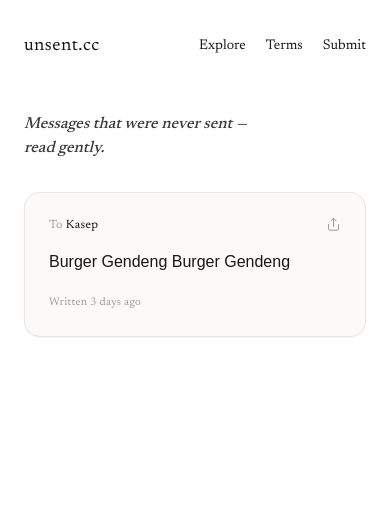
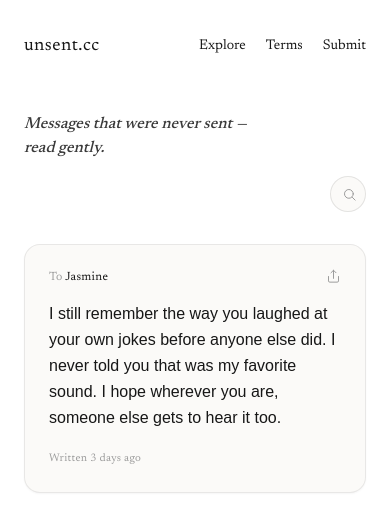
Before and after one commit to byanrkh/unsent.cc, a Next.js app: page /explore in a window 390 px wide. Shown: the top 532 px of the page. Built offline with nearby package versions, Linux system fonts and the light colour scheme; a web font is replaced by a local one.

Commit message:
unsent: ToS page

```diff
--- a/app/(root)/(home)/Components/UnsentForm.tsx
+++ b/app/(root)/(home)/Components/UnsentForm.tsx
@@ -91,13 +91,14 @@ export default function UnsentForm() {
           </span>
         </button>
 
-        <span
+        <motion.span
           className={`text-[11px] tabular-nums transition-colors duration-200 sm:text-xs ${getCounterColor(
             message.length,
           )}`}
+          transition={morphTransition}
         >
           {message.length}/{MAX_MESSAGE_LENGTH}
-        </span>
+        </motion.span>
       </div>
     </div>
   );
--- /dev/null
+++ b/app/(root)/explore/Components/ExploreSearch.tsx
@@ -0,0 +1,142 @@
+"use client";
+
+import { useEffect, useRef, useState } from "react";
+import ExploreCard from "./ExploreCard";
+
+type Letter = {
+  to: string;
+  message: string;
+  date?: string;
+};
+
+type ExploreSearchProps = {
+  letters: Letter[];
+};
+
+export default function ExploreSearch({ letters }: ExploreSearchProps) {
+  const [query, setQuery] = useState("");
+  const [expanded, setExpanded] = useState(false);
+
+  const wrapperRef = useRef<HTMLDivElement>(null);
+  const inputRef = useRef<HTMLInputElement>(null);
+
+  const hasQuery = query.trim().length > 0;
+
+  function openSearch() {
+    setExpanded(true);
+    // Wait a frame so the width transition has started before focusing —
+    // focusing immediately can yank the page on mobile mid-animation.
+    requestAnimationFrame(() => inputRef.current?.focus());
+  }
+
+  function collapseIfEmpty() {
+    if (!hasQuery) setExpanded(false);
+  }
+
+  // Klik di luar box search → tutup lagi (kalau kosong).
+  useEffect(() => {
+    function handlePointerDown(event: MouseEvent) {
+      if (!wrapperRef.current) return;
+      if (!wrapperRef.current.contains(event.target as Node)) {
+        collapseIfEmpty();
+      }
+    }
+    document.addEventListener("mousedown", handlePointerDown);
+    return () => document.removeEventListener("mousedown", handlePointerDown);
+    // eslint-disable-next-line react-hooks/exhaustive-deps
+  }, [hasQuery]);
+
+  // Escape → clear & tutup.
+  useEffect(() => {
+    function handleKeyDown(event: KeyboardEvent) {
+      if (event.key === "Escape") {
+        setQuery("");
+        setExpanded(false);
+        inputRef.current?.blur();
+      }
+    }
+    window.addEventListener("keydown", handleKeyDown);
+    return () => window.removeEventListener("keydown", handleKeyDown);
+  }, []);
+
+  const normalizedQuery = query.trim().toLowerCase();
+  const filteredLetters = normalizedQuery
+    ? letters.filter(
+        (letter) =>
+          letter.to.toLowerCase().includes(normalizedQuery) ||
+          letter.message.toLowerCase().includes(normalizedQuery),
+      )
+    : letters;
+
+  return (
+    <>
+      <div className="mb-8 flex flex-col gap-4 sm:mb-12 sm:flex-row sm:items-end sm:justify-between">
+        <p className="max-w-80 text-base italic text-[#3a3a3a] font-medium">
+          Messages that were never sent —
+          <br />
+          read gently.
+        </p>
+
+        <div
+          ref={wrapperRef}
+          onMouseEnter={() => setExpanded(true)}
+          onMouseLeave={collapseIfEmpty}
+          className={`flex h-9 shrink-0 items-center self-end overflow-hidden rounded-full border border-[#171717]/10 bg-[#fbfaf8] transition-[width] duration-300 ease-[cubic-bezier(0.16,1,0.3,1)] sm:self-auto ${
+            expanded ? "w-56 sm:w-64" : "w-9"
+          }`}
+        >
+          <button
+            type="button"
+            onClick={openSearch}
+            aria-label="Search unsent letters"
+            className="flex h-9 w-9 shrink-0 items-center justify-center text-[#9c9c9c] transition-colors duration-200 hover:text-[#171717]"
+          >
+            <svg
+              width="15"
+              height="15"
+              viewBox="0 0 24 24"
+              fill="none"
+              stroke="currentColor"
+              strokeWidth="1.6"
+              strokeLinecap="round"
+              strokeLinejoin="round"
+            >
+              <circle cx="11" cy="11" r="7" />
+              <line x1="21" y1="21" x2="16.65" y2="16.65" />
+            </svg>
+          </button>
+
+          <input
+            ref={inputRef}
+            type="text"
+            value={query}
+            onChange={(e) => setQuery(e.target.value)}
+            onFocus={() => setExpanded(true)}
+            onBlur={collapseIfEmpty}
+            placeholder="Search a name or word…"
+            className={`w-full min-w-0 bg-transparent pr-3.5 text-[13px] text-[#171717] outline-none placeholder:text-[#9c9c9c] transition-opacity duration-200 sm:text-sm ${
+              expanded ? "opacity-100 delay-100" : "opacity-0"
+            }`}
+          />
+        </div>
+      </div>
+
+      {filteredLetters.length > 0 ? (
+        <div className="grid grid-cols-1 gap-5 sm:gap-6">
+          {filteredLetters.map((letter, index) => (
+            <ExploreCard
+              key={`${letter.to}-${index}`}
+              to={letter.to}
+              message={letter.message}
+              date={letter.date}
+            />
+          ))}
+        </div>
+      ) : (
+        <p className="py-10 text-center text-sm italic text-[#9c9c9c]">
+          No unsent letters found for “{query.trim()}”.
+        </p>
+      )}
+    </>
+  );
+}
--- a/app/(root)/explore/page.tsx
+++ b/app/(root)/explore/page.tsx
@@ -1,22 +1,20 @@
+import type { Metadata } from "next";
 import Container from "@/components/Container";
-import ExploreCard from "./Components/ExploreCard";
+import ExploreSearch from "./Components/ExploreSearch";
+
+const LETTERS = [
+  {
+    to: "Jasmine",
+    message:
+      "I still remember the way you laughed at your own jokes before anyone else did. I never told you that was my favorite sound. I hope wherever you are, someone else gets to hear it too.",
+    date: "Written 3 days ago",
+  },
+];
 
 export default function Page() {
   return (
     <Container>
-      <p className="mb-8 max-w-80 text-base italic text-[#3a3a3a] sm:mb-12 font-medium">
-        Messages that were never sent —
-        <br />
-        read gently.
-      </p>
-
-      <div className="grid grid-cols-1 gap-5 sm:gap-6">
-        <ExploreCard
-          to="Kasep"
-          message="Burger Gendeng Burger Gendeng"
-          date="Written 3 days ago"
-        />
-      </div>
+      <ExploreSearch letters={LETTERS} />
     </Container>
   );
 }
--- a/app/(root)/submit/Components/SubmitForm.tsx
+++ b/app/(root)/submit/Components/SubmitForm.tsx
@@ -84,13 +84,16 @@ export default function SubmitForm() {
             transition={morphTransition}
             className={`${Mono.className} min-w-0 w-full resize-none overflow-hidden bg-transparent py-1.5 text-[15px] font-light leading-normal text-[#171717] outline-none placeholder:text-[#9c9c9c] [caret-shape:bar] caret-[#171717] sm:text-[20px] md:text-[24px]`}
           />
-          <span
+          <motion.span
+            layoutId="unsent-count"
+            layout="preserve-aspect"
             className={`self-end text-[11px] tabular-nums transition-colors duration-200 sm:text-xs ${getCounterColor(
               message.length,
             )}`}
+            transition={morphTransition}
           >
             {message.length}/{MAX_MESSAGE_LENGTH}
-          </span>
+          </motion.span>
         </label>
       </div>
 
--- a/app/(root)/terms/page.tsx
+++ b/app/(root)/terms/page.tsx
@@ -181,10 +181,10 @@ export default function Page() {
             If you have questions regarding these terms or need to report
             abusive content, please contact us at{" "}
             <a
-              href="mailto:support@unsent.cc"
+              href="mailto:just@unsent.cc"
               className="text-[#171717] underline decoration-[#9c9c9c]/50 underline-offset-4 transition-opacity hover:opacity-55"
             >
-              support@unsent.cc
+              just@unsent.cc
             </a>
             .
           </p>
```
